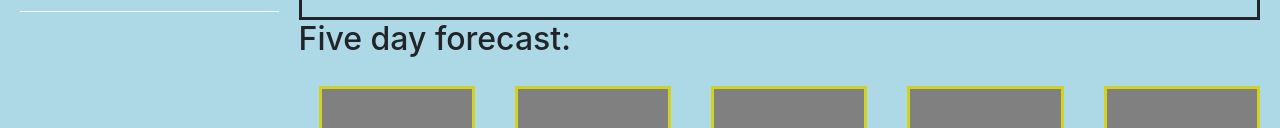
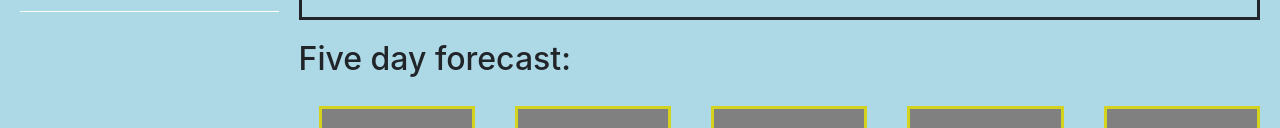
Before and after one commit to arerickson28/weather-dashboard, a plain HTML site: page index.html in a window 1280 px wide. Shown: the part 394-522 px from the top of the page. Drawn offline with nearby package versions, Linux system fonts and the light colour scheme; a script that the page names is missing.

Commit message:
changed some css margins

```diff
--- a/develop/style.css
+++ b/develop/style.css
@@ -162,3 +162,7 @@ button {
 #currentIcon {
     width: 225px ;
 }
+
+#weatherForecast h2 {
+    margin-top: 20px ;
+}
```
